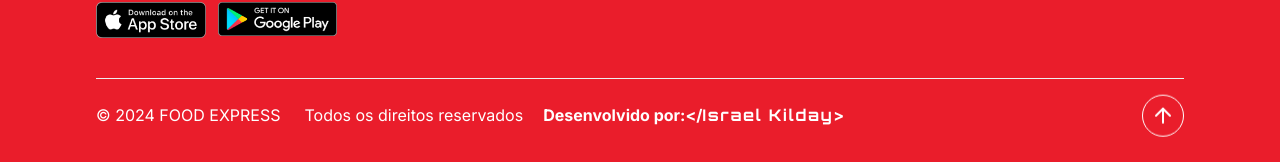
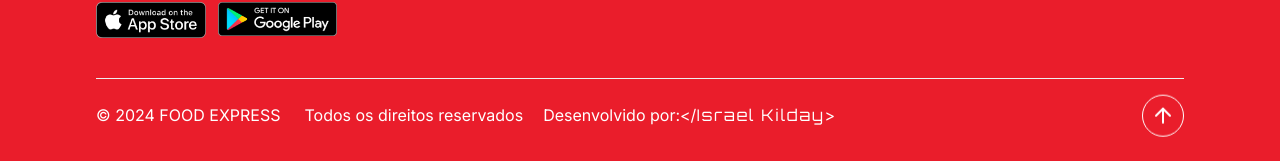
Before and after one commit to Israelkilday/FOOD-EXPRESS, a Next.js app: page / in a window 1280 px wide. Shown: the part 1450-1612 px from the top of the page. Built offline with nearby package versions, Linux system fonts and the light colour scheme; no server answers; the database is empty.

Commit message:
refactor: adjust padding footer

```diff
--- a/app/_components/footer.tsx
+++ b/app/_components/footer.tsx
@@ -144,14 +144,14 @@
         </div>
       </div>
 
-      <div className="flex flex-col bg-primary px-5 pb-5 pt-0 md:px-24">
+      <div className="flex flex-col bg-primary px-5 pb-4 pt-0 md:px-24">
         <Separator className="mb-6" />
         <div className="flex flex-row justify-between">
           <div className="lg: flex flex-col gap-5 text-start text-sm text-white lg:flex-row lg:text-base">
             <span className="mr-1">© 2024 FOOD EXPRESS</span>
             <p>Todos os direitos reservados </p>
 
-            <p className="text-sm font-bold text-white md:text-base">
+            <p className="text-sm text-white md:text-base">
               Desenvolvido por:
               <a
                 href="https://portfolioikdev-zeta-nine.vercel.app/"
```
